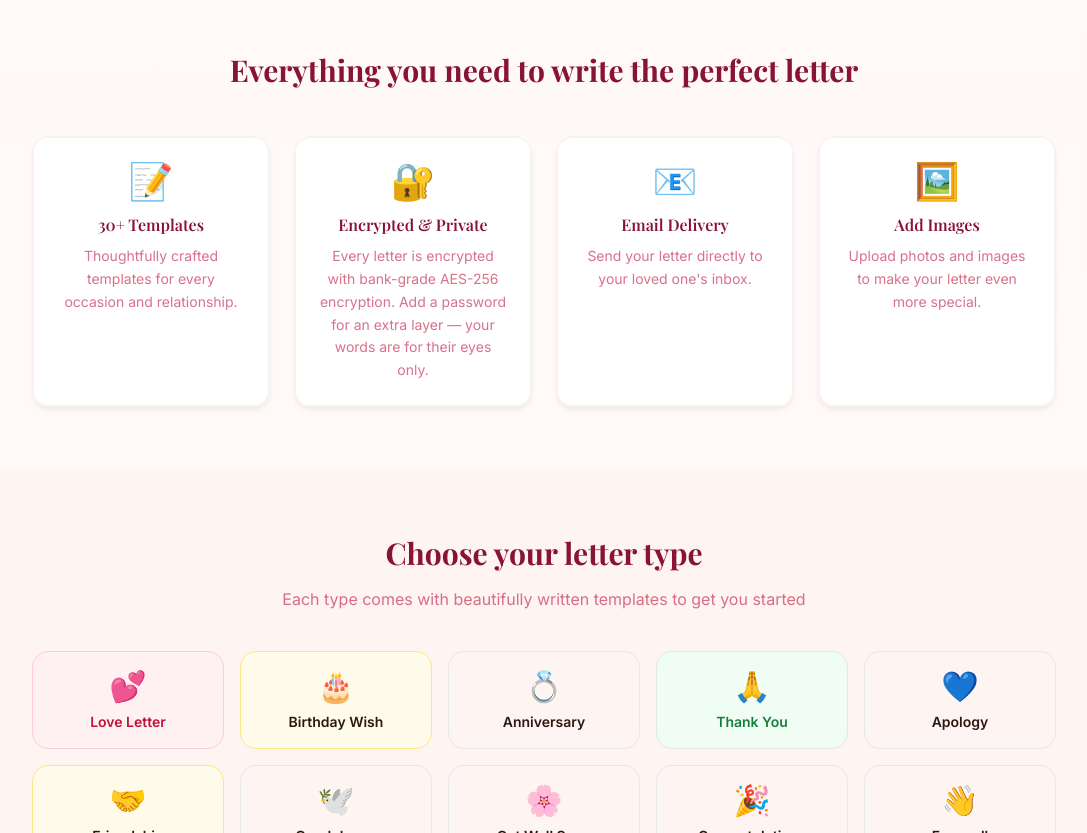
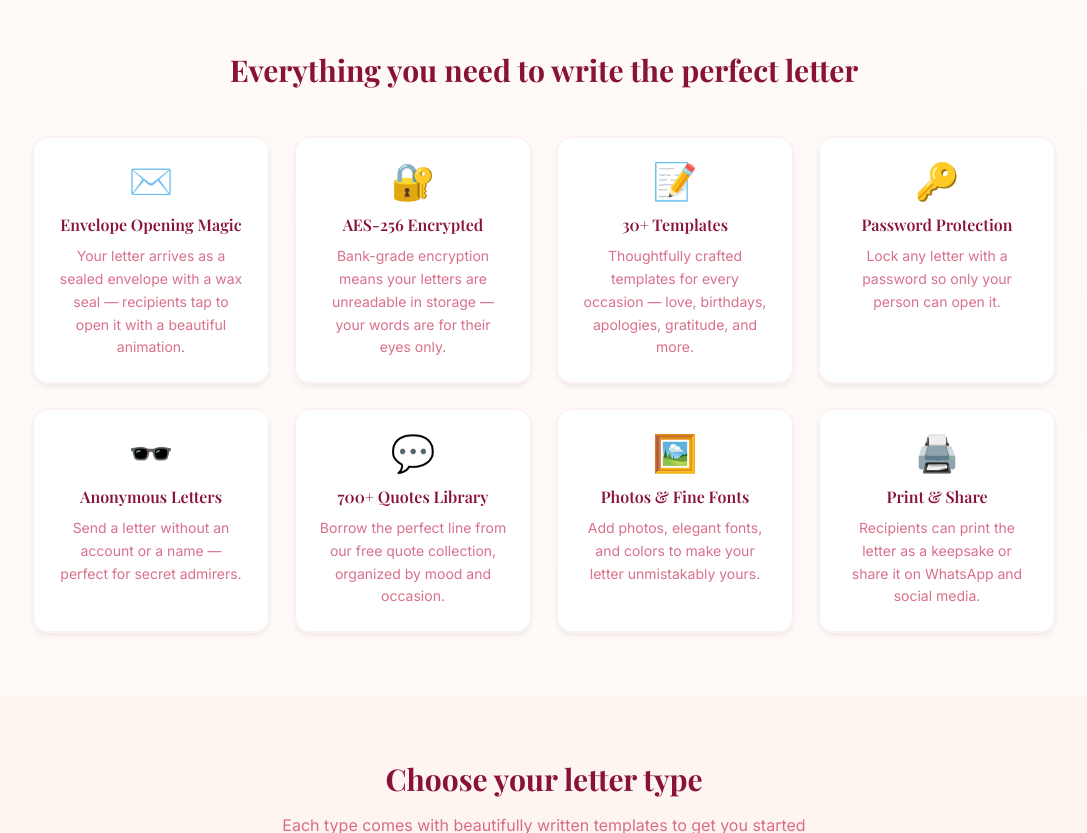
Before and after one commit to gulzardevai/heartfelt-letters, a Next.js app: page / in a window 1280 px wide. Shown: the part 1280-2113 px from the top of the page, without its empty margins (96-1183 px from the left). Built offline with nearby package versions, Linux system fonts and the light colour scheme; no server answers.

Commit message:
Home: expand features grid to 8 cards led by envelope animation and encryption

```diff
--- a/app/page.tsx
+++ b/app/page.tsx
@@ -77,10 +77,14 @@ export default function Home() {
           </h2>
           <div className="grid md:grid-cols-2 lg:grid-cols-4 gap-6">
             {[
-              { icon: '📝', title: '30+ Templates', desc: 'Thoughtfully crafted templates for every occasion and relationship.' },
-              { icon: '🔐', title: 'Encrypted & Private', desc: 'Every letter is encrypted with bank-grade AES-256 encryption. Add a password for an extra layer — your words are for their eyes only.' },
-              { icon: '📧', title: 'Email Delivery', desc: 'Send your letter directly to your loved one\'s inbox.' },
-              { icon: '🖼️', title: 'Add Images', desc: 'Upload photos and images to make your letter even more special.' },
+              { icon: '✉️', title: 'Envelope Opening Magic', desc: 'Your letter arrives as a sealed envelope with a wax seal — recipients tap to open it with a beautiful animation.' },
+              { icon: '🔐', title: 'AES-256 Encrypted', desc: 'Bank-grade encryption means your letters are unreadable in storage — your words are for their eyes only.' },
+              { icon: '📝', title: '30+ Templates', desc: 'Thoughtfully crafted templates for every occasion — love, birthdays, apologies, gratitude, and more.' },
+              { icon: '🔑', title: 'Password Protection', desc: 'Lock any letter with a password so only your person can open it.' },
+              { icon: '🕶️', title: 'Anonymous Letters', desc: 'Send a letter without an account or a name — perfect for secret admirers.' },
+              { icon: '💬', title: '700+ Quotes Library', desc: 'Borrow the perfect line from our free quote collection, organized by mood and occasion.' },
+              { icon: '🖼️', title: 'Photos & Fine Fonts', desc: 'Add photos, elegant fonts, and colors to make your letter unmistakably yours.' },
+              { icon: '🖨️', title: 'Print & Share', desc: 'Recipients can print the letter as a keepsake or share it on WhatsApp and social media.' },
             ].map((f) => (
               <div key={f.title} className="bg-white rounded-2xl p-6 shadow-paper border border-rose-50 text-center hover:-translate-y-1 transition-transform">
                 <div className="text-4xl mb-3">{f.icon}</div>
```
